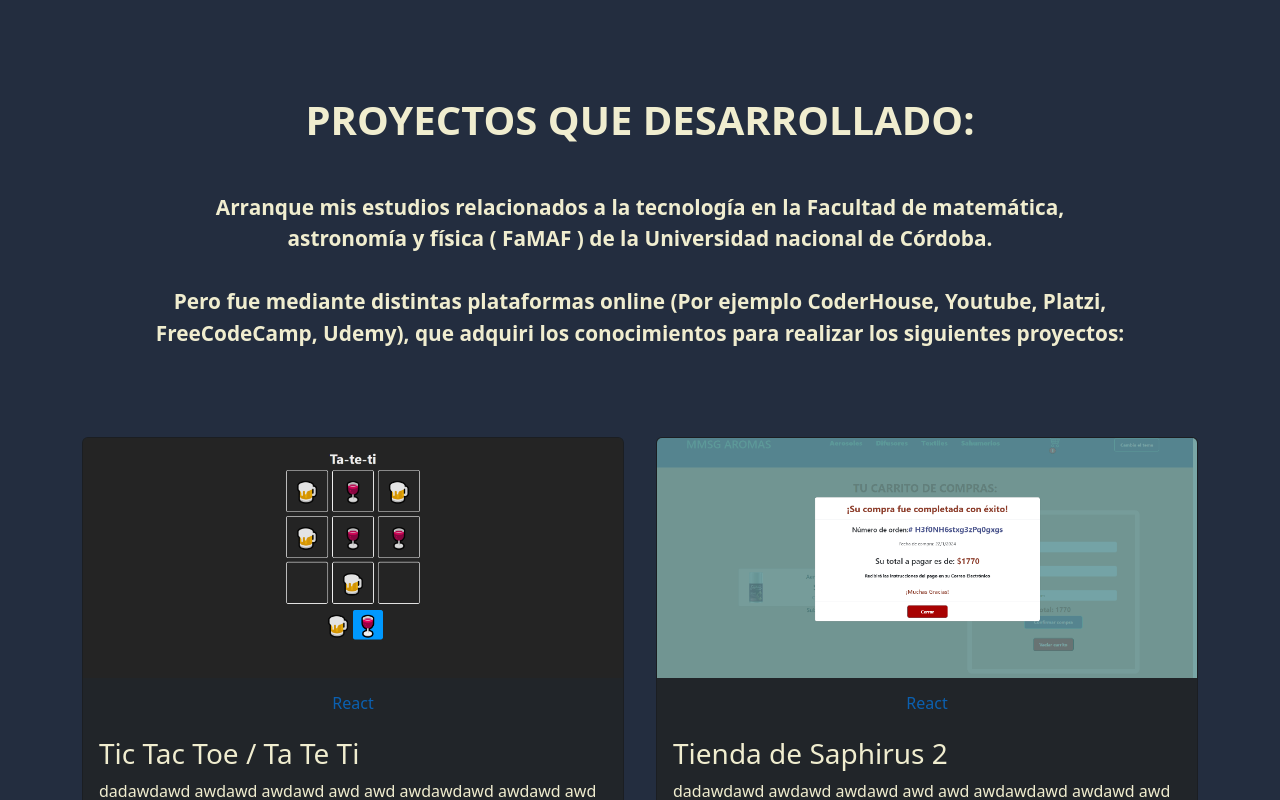
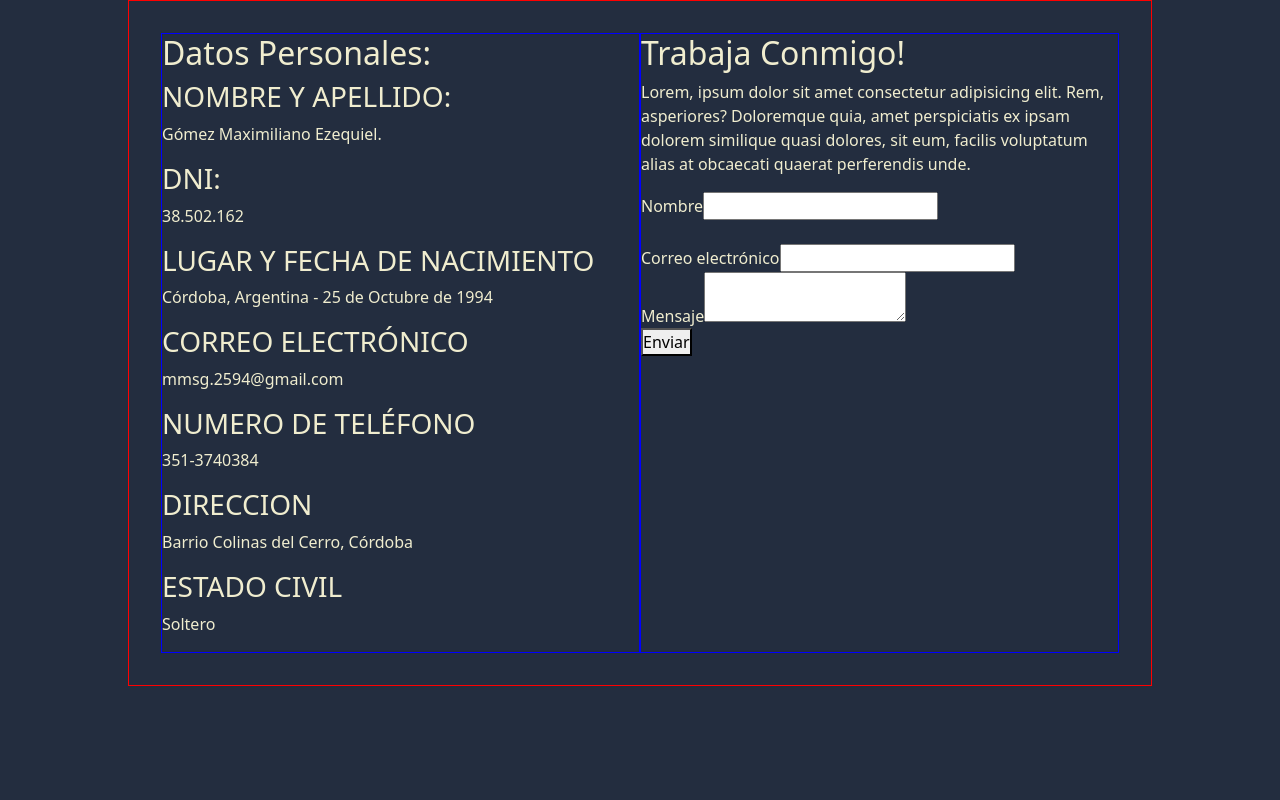
Before and after one commit to maximmusg/Portfolio2024, a React (Vite) app: page / in a window 1280 px wide. Shown: the top 800 px of the page. Built offline with nearby package versions, Linux system fonts and the light colour scheme.

Commit message:
Se termino la parte de skills y se inicio la parte de contacto

```diff
--- a/src/Portfolio.jsx
+++ b/src/Portfolio.jsx
@@ -1,6 +1,8 @@
 // import Navbar from "./components/Navbar";
 // import About from "./components/About";
-import Projects from "./components/Projects";
+// import Projects from "./components/Projects";
+// import Skills from "./components/Skills";
+import Contact from "./components/Contact";
 
 const Portfolio = () => {
   return (
@@ -8,7 +10,9 @@ const Portfolio = () => {
       {/* <Navbar /> */}
       {/* <h1>Gomez maximiliano </h1> */}
       {/* <About /> */}
-      <Projects />
+      {/* <Projects /> */}
+      {/* <Skills /> */}
+      <Contact />
     </>
   );
 };
--- /dev/null
+++ b/src/components/Contact.jsx
@@ -0,0 +1,49 @@
+const Contact = () => {
+  return (
+    <div className="contact__container">
+      <div className="contact__info--container">
+        <h2>Datos Personales:</h2>
+        <h3>NOMBRE Y APELLIDO:</h3>
+        <p>Gómez Maximiliano Ezequiel.</p>
+        <h3>DNI:</h3>
+        <p>38.502.162</p>
+        <h3>LUGAR Y FECHA DE NACIMIENTO</h3>
+        <p>Córdoba, Argentina - 25 de Octubre de 1994</p>
+        <h3>CORREO ELECTRÓNICO</h3>
+        <p>mmsg.2594@gmail.com</p>
+        <h3>NUMERO DE TELÉFONO</h3>
+        <p>351-3740384</p>
+        <h3>DIRECCION</h3>
+        <p>Barrio Colinas del Cerro, Córdoba </p>
+        <h3>ESTADO CIVIL</h3>
+        <p>Soltero</p>
+      </div>
+      <div className="contact__form--container">
+        <form name="contact">
+          <h2>Trabaja Conmigo!</h2>
+          <p>
+            Lorem, ipsum dolor sit amet consectetur adipisicing elit. Rem,
+            asperiores? Doloremque quia, amet perspiciatis ex ipsam dolorem
+            similique quasi dolores, sit eum, facilis voluptatum alias at
+            obcaecati quaerat perferendis unde.
+          </p>
+          <div className="relative mb-4">
+            <label htmlFor="name">Nombre</label>
+            <input type="text" id="name" name="name" />
+          </div>
+          <div>
+            <label htmlFor="email">Correo electrónico</label>
+            <input type="email" id="email" name="email" />
+          </div>
+          <div>
+            <label htmlFor="message">Mensaje</label>
+            <textarea name="message" id="message" />
+          </div>
+          <button type="submit">Enviar</button>
+        </form>
+      </div>
+    </div>
+  );
+};
+
+export default Contact;
--- a/src/components/Projects.jsx
+++ b/src/components/Projects.jsx
@@ -6,7 +6,7 @@ const Projects = () => {
     <>
       <section id="projects" className="container projects__container">
         <div className="projects__info">
-          <h1>Proyectos que desarrollado:</h1>
+          <h2>Proyectos que desarrollado:</h2>
           <p>
             Arranque mis estudios relacionados a la tecnología en la Facultad de
             matemática, astronomía y física ( FaMAF ) de la Universidad nacional
--- /dev/null
+++ b/src/components/Skills.jsx
@@ -0,0 +1,24 @@
+import { skills } from "../data";
+
+const Skills = () => {
+  return (
+    <div id="skills" className="container skills__container">
+      <div className="skills__info">
+        <h2>Habilidades y Tecnologías:</h2>
+        <p>
+          Aún considero que me falta mucho por aprender, pero en mis estudios
+          realizados, se encuentran las siguientes herramientas.
+        </p>
+      </div>
+      <div className="skills__positions">
+        {skills.map((skill) => (
+          <div key={skill} className="div__skills">
+            <span>{skill}</span>
+          </div>
+        ))}
+      </div>
+    </div>
+  );
+};
+
+export default Skills;
--- a/src/data.jsx
+++ b/src/data.jsx
@@ -119,10 +119,16 @@ export const skills = [
   "JavaScript",
   "React",
   "Next.js",
+  "Wireframes",
   "Bootstrap css",
   "Tailwind css",
+  "Materialize",
+  "Sass",
   "Linux",
   // "Node",
-  "Git y GitHub",
+  "Git",
+  "GitHub",
   "Ingles Basico",
+  "Fundamentos de Bases de datos",
+  "Tecnicas de SEO",
 ];
--- a/src/index.css
+++ b/src/index.css
@@ -125,7 +125,7 @@ body {
   text-align: center;
 }
 
-.projects__info h1 {
+.projects__info h2 {
   text-transform: uppercase;
   font-weight: bolder;
   padding: 2rem;
@@ -174,3 +174,75 @@ body {
   padding-bottom: 1rem;
   color: #0b60b0;
 }
+
+/* ----------------SKILLS STYLES---------------- */
+
+.skills__container {
+  color: #f0edcf;
+  padding-bottom: 2rem;
+  margin: 0 auto;
+  flex-wrap: wrap;
+}
+
+.skills__info {
+  margin: 2rem auto;
+  padding: 0.5rem;
+  text-align: center;
+  width: 100%;
+}
+
+.skills__info h2 {
+  text-transform: uppercase;
+  font-weight: bolder;
+  padding: 2rem;
+}
+
+.skills__info p {
+  font-size: 1.3rem;
+  font-weight: 600;
+  padding: 0.5rem;
+}
+
+.skills__positions {
+  margin: 0 auto;
+  width: 60%;
+  display: grid;
+  grid-template-columns: repeat(2, 1fr);
+  grid-template-rows: repeat(8, 1fr);
+  grid-column-gap: 0px;
+  grid-row-gap: 0px;
+  gap: 1rem;
+}
+
+.div__skills {
+  border: 0.1px dashed #40a2d8;
+  text-align: center;
+  padding: auto;
+  display: flex;
+  padding: 1rem;
+  align-items: center;
+  border-radius: 0.25rem;
+  height: 100%;
+  background-color: #1f2937;
+}
+
+/* ----------------CONTACT STYLES---------------- */
+
+.contact__container {
+  color: #f0edcf;
+  padding: 2rem;
+  margin: 0 auto;
+  width: 80%;
+  border: 1px solid red;
+  display: flex;
+}
+
+.contact__info--container {
+  width: 50%;
+  border: 1px solid blue;
+}
+
+.contact__form--container {
+  width: 50%;
+  border: 1px solid blue;
+}
```
